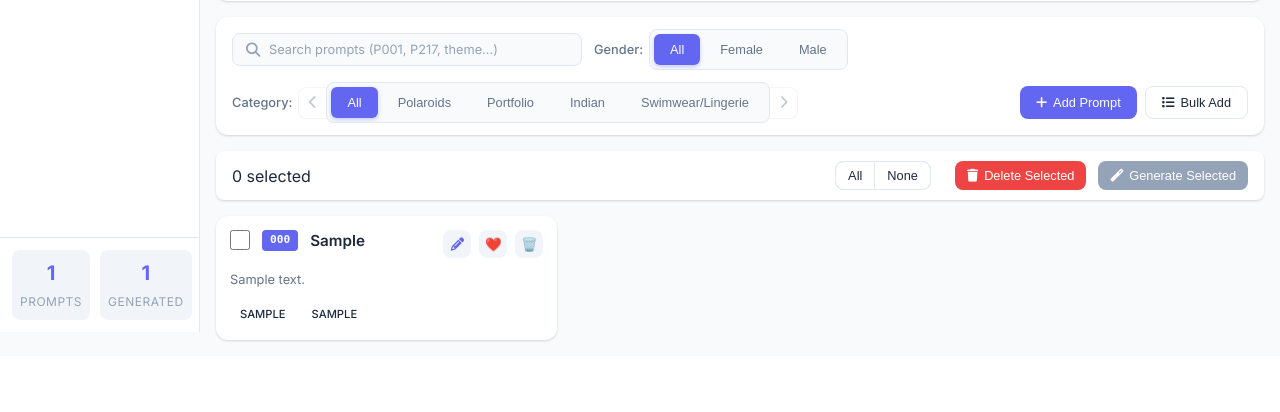
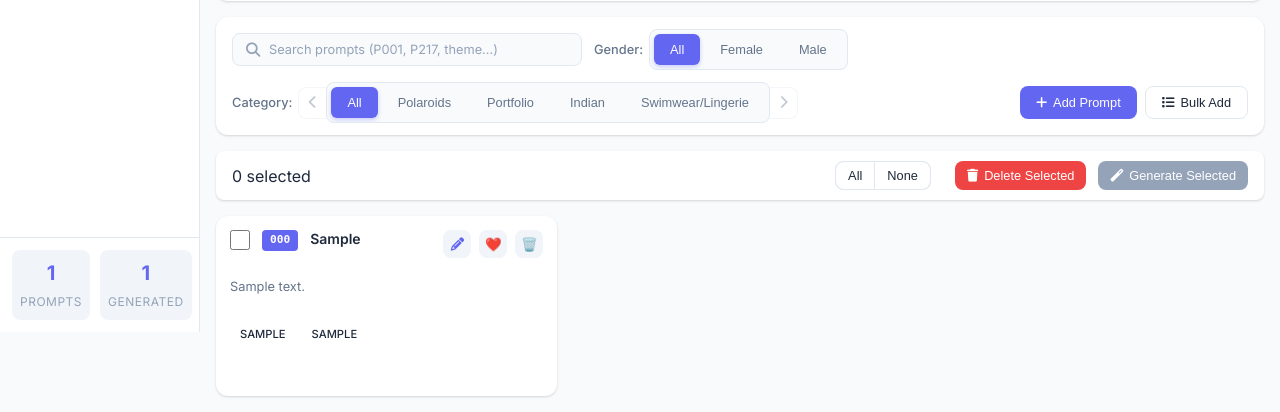
Before and after one commit to FateFumbler/toabh_image_generator, a Flask app: page / in a window 1280 px wide. Shown: the part 468-880 px from the top of the page. Before the commit the page ends 810 px from the top, so only its background shows below. Run offline with Flask 3, Linux system fonts and the light colour scheme; data comes from the database, SQL or seed files in the repository; tables that the repository leaves empty hold one stand-in row (values such as "Sample post"); data that the repository does not hold is empty.

Commit message:
Fix: Category filtering and add title tooltips

```diff
--- a/static/css/style.css
+++ b/static/css/style.css
@@ -560,6 +560,9 @@ body {
     padding: 12px;
     transition: all 0.2s;
     border: 2px solid transparent;
+    display: flex;
+    flex-direction: column;
+    min-height: 180px;
 }
 
 .prompt-card:hover {
@@ -599,7 +602,15 @@ body {
 .prompt-card-title {
     flex: 1;
     font-weight: 600;
-    font-size: 0.95rem;
+    font-size: 0.875rem;
+    line-height: 1.3;
+    display: -webkit-box;
+    -webkit-line-clamp: 2;
+    -webkit-box-orient: vertical;
+    overflow: hidden;
+    text-overflow: ellipsis;
+    min-height: 2.6em;
+    max-height: 2.6em;
 }
 
 .prompt-card-actions {
@@ -655,6 +666,10 @@ body {
     -webkit-line-clamp: 2;
     -webkit-box-orient: vertical;
     overflow: hidden;
+    text-overflow: ellipsis;
+    min-height: 2.4em;
+    max-height: 2.4em;
+    line-height: 1.2;
 }
 
 .prompt-card-meta {
--- a/static/js/app.js
+++ b/static/js/app.js
@@ -100,7 +100,7 @@ function setupFilters() {
         if (e.target.classList.contains('toggle-btn')) {
             categoryToggle.querySelectorAll('.toggle-btn').forEach(btn => btn.classList.remove('active'));
             e.target.classList.add('active');
-            currentCategoryFilter = e.target.dataset.value;
+            currentCategoryFilter = e.target.textContent;
             // Update hidden select for API compatibility
             document.getElementById('category-filter').value = currentCategoryFilter;
             loadPrompts();
@@ -217,7 +217,7 @@ function setupFavoritesFilters() {
         if (e.target.classList.contains('filter-btn')) {
             favoritesFilters.querySelectorAll('.filter-btn').forEach(btn => btn.classList.remove('active'));
             e.target.classList.add('active');
-            favoritesCategoryFilter = e.target.dataset.category;
+            favoritesCategoryFilter = e.target.textContent;
             renderFavorites();
         }
     });
@@ -960,7 +960,7 @@ function renderPrompts() {
                     data-id="${prompt.id}"
                     ${selectedPrompts.has(prompt.id) ? 'checked' : ''}>
                 <span class="prompt-card-number">${prompt.prompt_number || ''}</span>
-                <span class="prompt-card-title">${escapeHtml(prompt.theme)}</span>
+                <span class="prompt-card-title" title="${escapeHtml(prompt.theme)}">${escapeHtml(prompt.theme)}</span>
                 <div class="prompt-card-actions">
                     <button class="icon-btn edit" data-id="${prompt.id}" title="Edit">
                         <i class="fas fa-pencil-alt"></i>
@@ -1051,7 +1051,7 @@ function createFavoriteCard(prompt) {
                     data-id="${prompt.id}"
                     ${selectedPrompts.has(prompt.id) ? 'checked' : ''}>
                 <span class="prompt-card-number">${prompt.prompt_number || ''}</span>
-                <span class="prompt-card-title">${escapeHtml(prompt.theme)}</span>
+                <span class="prompt-card-title" title="${escapeHtml(prompt.theme)}">${escapeHtml(prompt.theme)}</span>
                 <div class="prompt-card-actions">
                     <button class="icon-btn heart active" data-id="${prompt.id}" title="Remove from favorites">❤️</button>
                     <button class="icon-btn queue-btn" data-id="${prompt.id}" title="Add to queue">➕</button>
```
